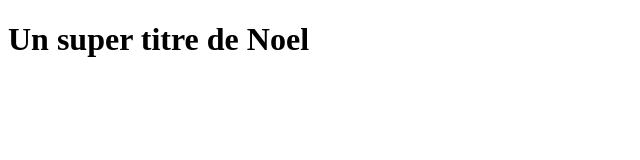
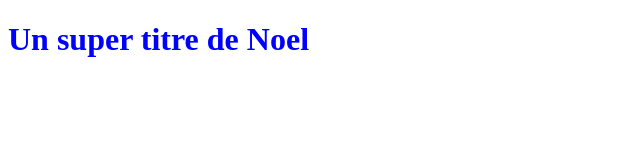
Before and after one commit to REVERTEElodie/OpenclassroomsProject, a plain HTML site: page index.html in a window 1280 px wide. Shown: the whole page, without its empty margins (0-640 px from the left). Drawn offline with Linux system fonts and the light colour scheme.

Commit message:
creation branch update color

```diff
--- a/styles.css
+++ b/styles.css
@@ -1,4 +1,4 @@
 h1 {
-    color: blue (306, 84%, 30%, 0.488);
+    color: blue;
 
  }
```
